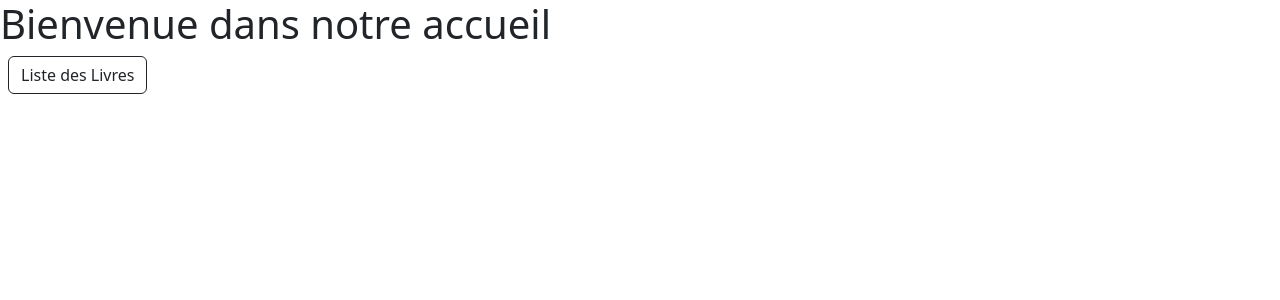
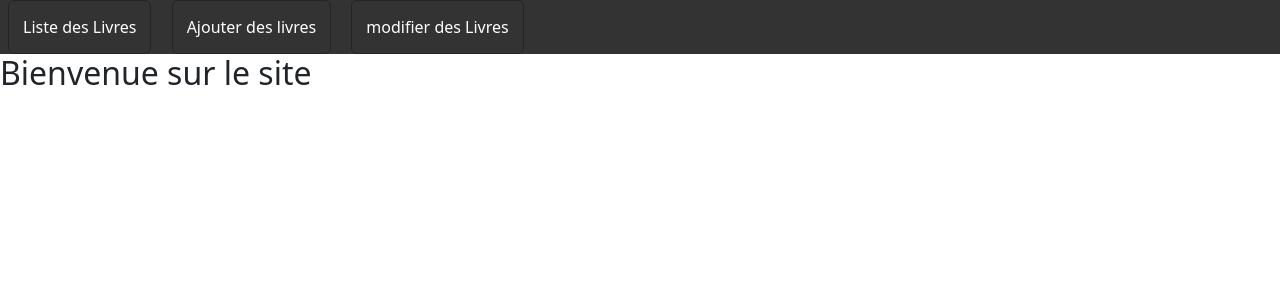
Before and after one commit to pierrelouishance/webtech, a FastAPI app: page / in a window 1280 px wide. Shown: the top 300 px of the page. Run offline with FastAPI, Linux system fonts and the light colour scheme; parts of the project's set-up code (start-up, migrations or seed data) failed here and were passed over.

Commit message:
hello world

```diff
--- a/app/services/services.py
+++ b/app/services/services.py
@@ -26,7 +26,8 @@ def save_book(new_book: Book) -> Book:
     Returns:
         Book: The saved Book object.
     """
-    database["books"].append(new_book)
+    book_dict = new_book.dict()  # Conversion de l'objet Pydantic en dictionnaire
+    database["books"].append(book_dict)
     return new_book
 
 
--- a/templates/accueil.html
+++ b/templates/accueil.html
@@ -5,13 +5,55 @@
     <title>Bienvenue dans notre accueil</title>
     {% endblock %}
 
+
+<meta name="viewport" content="width=device-width, initial-scale=1">
+<style>
+div.scrollmenu {
+  background-color: #333;
+  overflow: auto;
+  white-space: nowrap;
+}
+li {
+  border-right: 1px solid #bbb;
+}
+
+li:last-child {
+  border-right: none;
+}
+div.scrollmenu a {
+  display: inline-block;
+  color: white;
+  text-align: center;
+  padding: 14px;
+  text-decoration: none;
+}
+
+div.scrollmenu a:hover {
+  background-color: #777;
+}
+</style>
+</head>
+<body>
+
+<div class="scrollmenu">
+    <a class="btn btn-outline-dark mx-2" href="/books/liste">Liste des Livres</a>
+    <a class="btn btn-outline-dark mx-2" href="/books/add">Ajouter des livres</a>
+    <a class="btn btn-outline-dark mx-2" href="/books/Edit">modifier des Livres</a>
+
+
+</div>
+
+<h2>Bienvenue sur le site</h2>
+
+
+
     <link rel="stylesheet" href="https://cdn.jsdelivr.net/npm/bootstrap@5.3.3/dist/css/bootstrap.min.css">
 </head>
 <body>
     {% block content %}
-    <h1>Bienvenue dans notre accueil </h1>
 
-    <a class="btn btn-outline-dark mx-2" href="/books/liste">Liste des Livres</a>
+
+
 
     {% endblock %}
 
```
Also changed, not shown: app/routes/books.py (+56 -35 lines), templates/add_book.html (added, +26 -0 lines).
